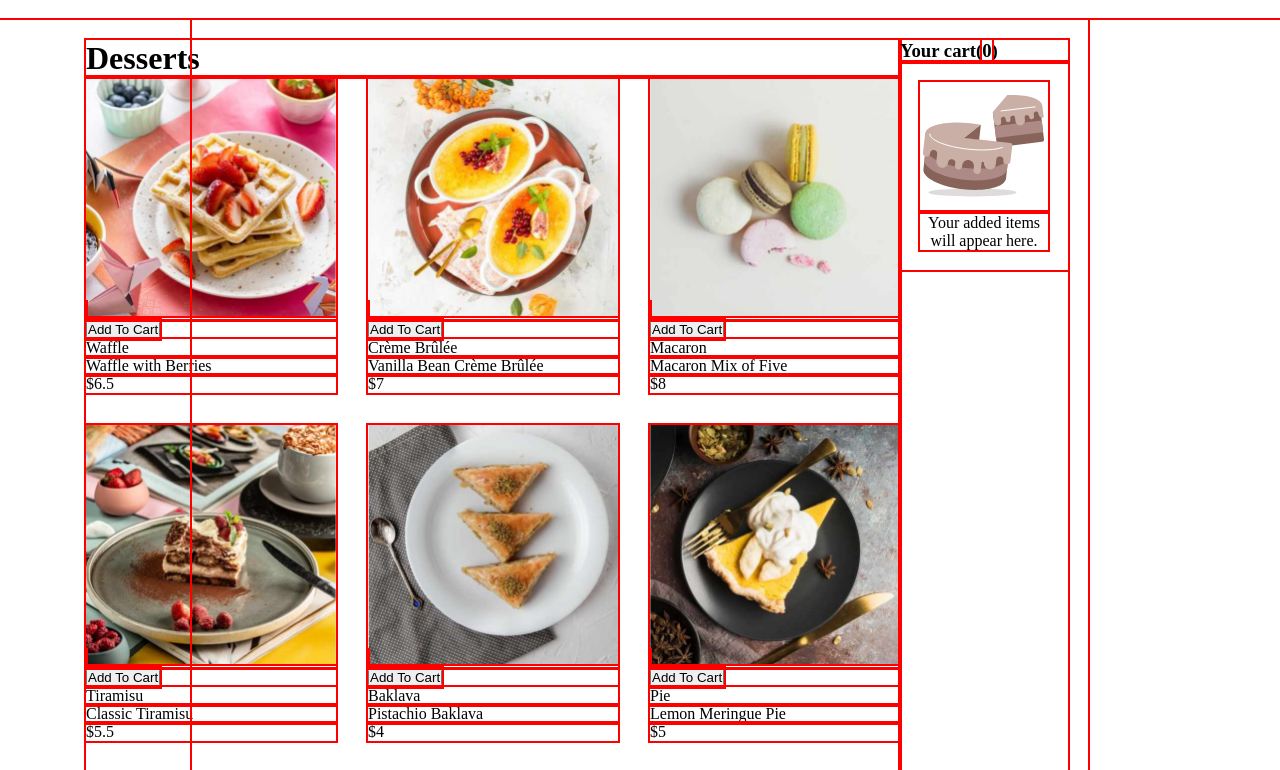
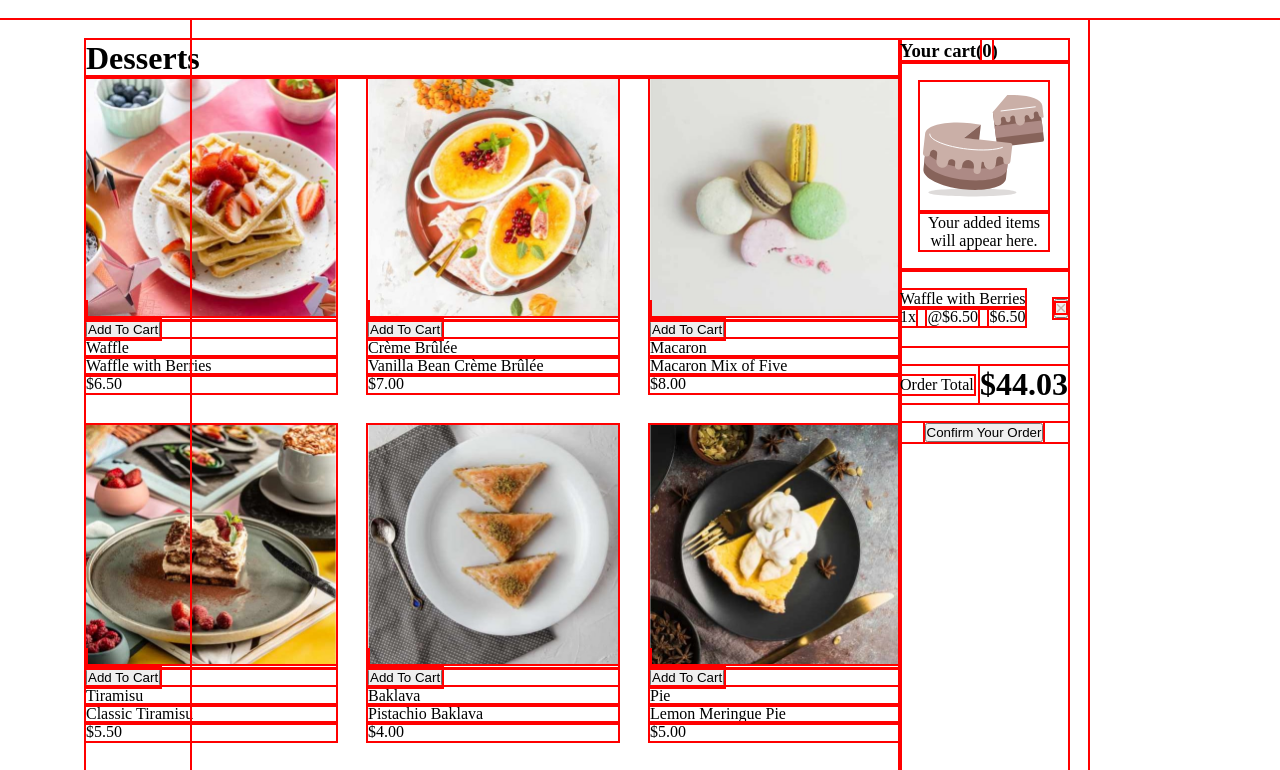
Before and after one commit to theMungai/shopping-cart-3, a plain HTML site: page index.html in a window 1280 px wide. Shown: the top 770 px of the page. Drawn offline with Linux system fonts and the light colour scheme.

Commit message:
Cart with items

```diff
--- a/index.html
+++ b/index.html
@@ -16,6 +16,33 @@
                 <p>Your added items will appear here.</p>
             </div>
 
+            <div class="cart-added-items">
+                <div class="added-items-details">
+                    <div class="added-item-name">Waffle with Berries</div>
+                    <div class="quantity-and-price">
+                        <p class="item-quantity">1x</p>
+                        <p class="price-per-item">@$6.50</p>
+                        <p class="quantity-and-price-product">$6.50</p>
+                    </div>
+                </div>
+
+                <div class="remove-button-container">
+                    <button class="remove-button">
+                        <img src="/images/icon-remove-item.svg" alt="">
+                    </button>
+
+                </div>
+
+            </div>
+
+            <div class="total-container">
+                <p>Order Total</p>
+                <h1>$44.03</h1>
+            </div>
+
+            <div class="confirm-order-container">
+                <button class = "confirm-order-btn">Confirm Your Order</button>
+            </div>
 
         </div>
 
--- a/scripts.js
+++ b/scripts.js
@@ -16,10 +16,10 @@ products.forEach((product) => {
             <div class="product-details">
                 <p class="product-category">${product.category}</p>
                 <p class="product-name">${product.name}</p>
-                <p class="product-price">$${product.price}</p>
+                <p class="product-price">$${product.price.toFixed(2)}</p>
             </div>
         </div>
     `;
 
     document.querySelector(".products-grid-container").innerHTML = productsHTML
-})
+});
--- a/styles.css
+++ b/styles.css
@@ -46,3 +46,32 @@ body{
     padding: 20px;
     text-align: center;
 }
+
+.cart-with-items {
+    padding: 20px;
+}
+
+.cart-added-items {
+    display: flex;
+    justify-content: space-between;
+    align-items: center;
+    padding: 20px 0px;
+}
+
+.added-items-details .quantity-and-price{
+    display: flex;
+    justify-content: space-between;
+    align-items: center;
+}
+
+.total-container {
+    display: flex;
+    justify-content: space-between;
+    align-items: center;
+    margin: 20px 0px;
+}
+
+.confirm-order-container{
+    text-align: center;
+    margin: 20px 0px;
+}
```
